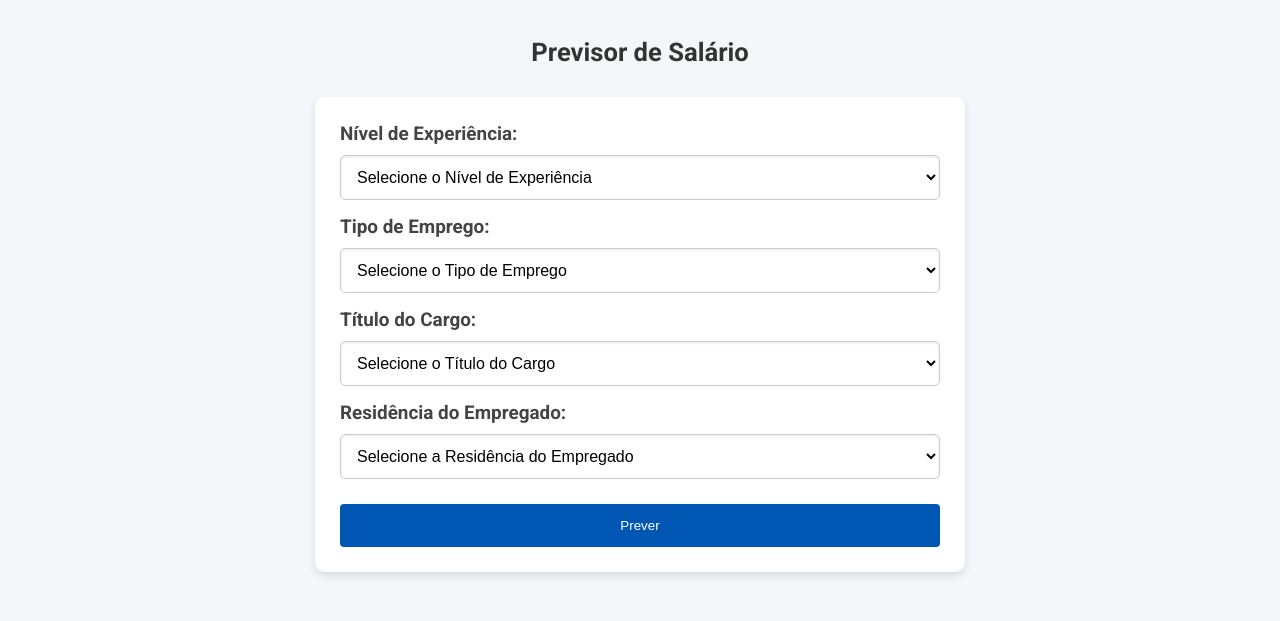
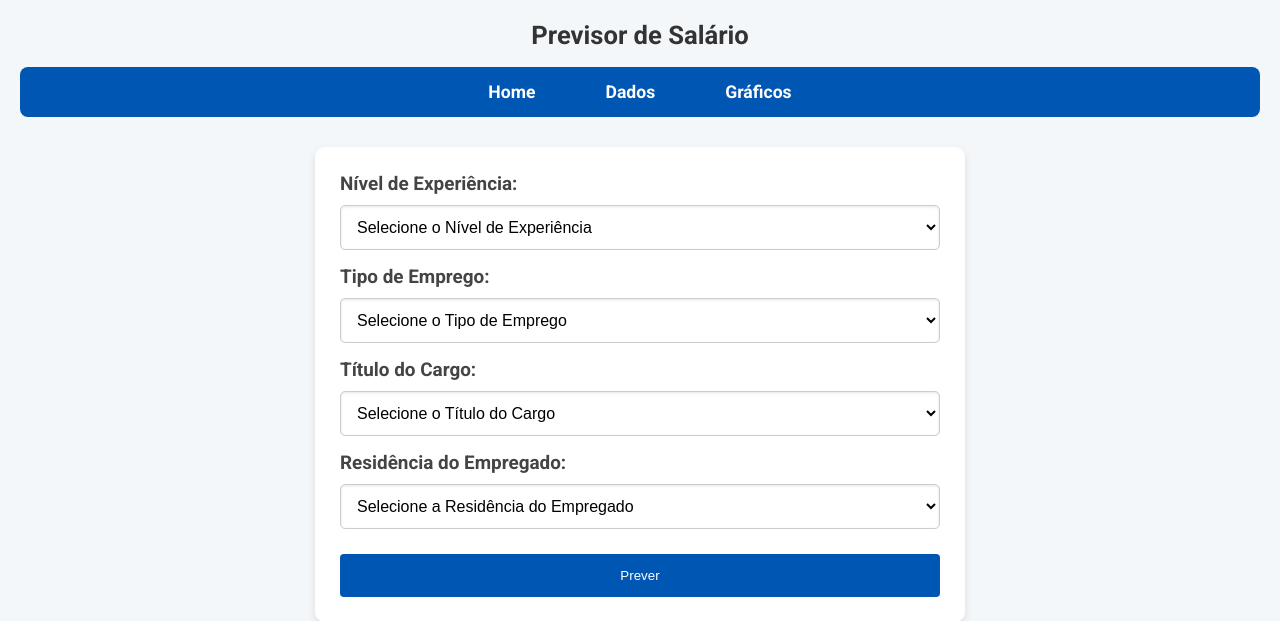
Before and after one commit to throdriguesdev/unit-ml, a Flask app: page / in a window 1280 px wide. Shown: the top 621 px of the page. Run offline with Flask 3, Linux system fonts and the light colour scheme; parts of the project's set-up code (start-up, migrations or seed data) failed here and were passed over.

Commit message:
html pages + navbar + new features

```diff
--- a/routes.py
+++ b/routes.py
@@ -1,5 +1,5 @@
 from flask import Blueprint, render_template, request, jsonify, redirect, url_for
-from utils import home, predict, get_salary_data_from_api
+from utils import home, predict, get_salary_data_from_api, get_data, display_data, display_graphs
 
 prediction_routes = Blueprint('prediction_routes', __name__)
 
@@ -33,3 +33,11 @@ def result():
                                api_data=api_data)
     except ValueError:
         return jsonify({'error': 'Invalid predicted salary provided'}), 400
+
+@prediction_routes.route('/data', methods=['GET'])
+def data():
+    return display_data()
+
+@prediction_routes.route('/graphs', methods=['GET'])
+def graphs():
+    return display_graphs()
--- a/static/styles.css
+++ b/static/styles.css
@@ -12,6 +12,41 @@ h1 {
     font-size: 1.6em;
     text-align: center;
     color: #333;
+    margin-top: 0;
+}
+
+/* Navbar */
+nav {
+    background-color: #0056b3;
+    border-radius: 8px;
+    margin-bottom: 20px;
+}
+
+nav ul {
+    list-style-type: none;
+    padding: 0;
+    margin: 0;
+    display: flex;
+    justify-content: center;
+}
+
+nav ul li {
+    margin: 0 15px;
+}
+
+nav ul li a {
+    text-decoration: none;
+    color: white;
+    font-weight: bold;
+    font-size: 1.1em;
+    padding: 15px 20px;
+    display: block;
+    transition: background-color 0.3s;
+    border-radius: 4px;
+}
+
+nav ul li a:hover {
+    background-color: #004494;
 }
 
 form {
@@ -22,7 +57,7 @@ form {
     box-shadow: 0 4px 8px rgba(0, 0, 0, 0.1);
     border-radius: 10px;
     animation: fade-in 0.8s;
-    font-size: 18px; /* Aumenta o tamanho da fonte do formulário */
+    font-size: 18px;
 }
 
 label {
@@ -43,7 +78,7 @@ select, input[type="number"] {
     background: #fff;
     box-shadow: inset 0 1px 3px rgba(0, 0, 0, 0.1);
     transition: border-color 0.4s;
-    font-size: 16px; /* Aumenta o tamanho da fonte dentro do dropdown */
+    font-size: 16px;
 }
 
 select:hover,
--- a/templates/index.html
+++ b/templates/index.html
@@ -10,6 +10,13 @@
 <body>
     <div id="app">
         <h1>Previsor de Salário</h1>
+        <nav>
+            <ul>
+                <li><a href="{{ url_for('prediction_routes.index') }}">Home</a></li>
+                <li><a href="{{ url_for('prediction_routes.data') }}">Dados</a></li>
+                <li><a href="{{ url_for('prediction_routes.graphs') }}">Gráficos</a></li>
+            </ul>
+        </nav>
         <form @submit.prevent="submitForm" id="prediction-form">
             <label for="experience_level">Nível de Experiência:</label>
             <select id="experience_level" v-model="form.experience_level">
--- a/utils.py
+++ b/utils.py
@@ -1,6 +1,6 @@
 import pandas as pd
 from joblib import load
-from flask import current_app, render_template, request, jsonify, redirect, url_for
+from flask import render_template, request, jsonify, redirect, url_for
 import numpy as np
 import requests
 
@@ -49,7 +49,6 @@ def get_salary_data_from_api(job_title, location):
             return data["data"]
     return []
 
-
 def predict(request):
     data = request.get_json()
     if data is None or 'experience_level' not in data:
@@ -73,3 +72,10 @@ def predict(request):
     predicted_salary_str = str(predicted_salary)
 
     return redirect(url_for('prediction_routes.result', predicted_salary=predicted_salary_str, job_title=job_title, employee_residence=employee_residence))
+
+def display_data():
+    data = pd.read_csv('data/data.csv')
+    return render_template('data.html', data=data.to_html())
+
+def display_graphs():
+    return render_template('graphs.html')
```
Also changed, not shown: requirements.txt (added, +239 -0 lines), templates/data.html (added, +13 -0 lines), templates/graphs.html (added, +24 -0 lines), 1 other file.
